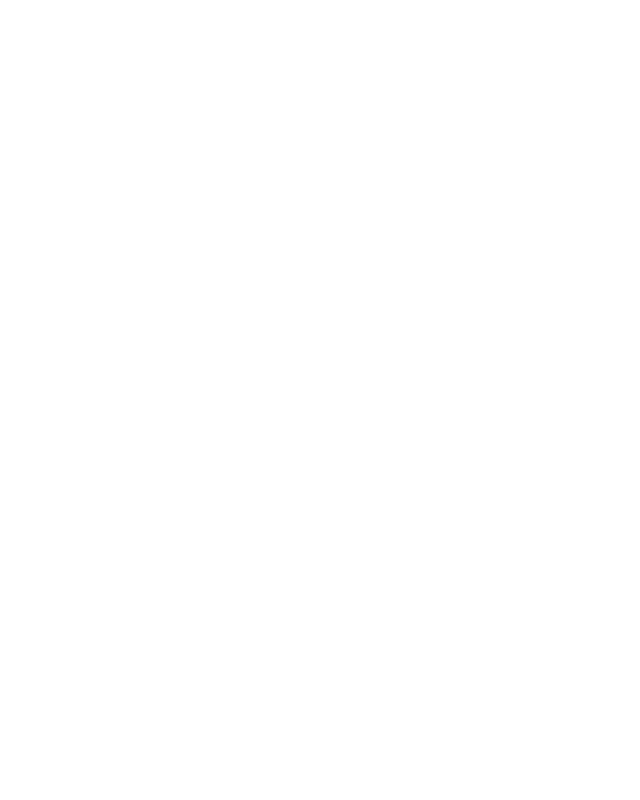
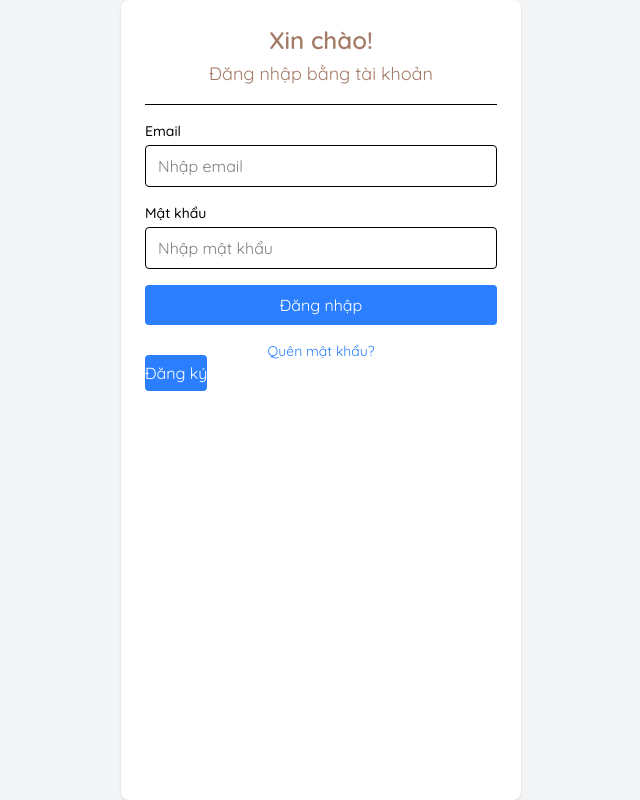
Before and after one commit to NHuuSiuuuu/webnhuc, a React (Vite) app: page /admin/login in a window 1280 px wide. Before the commit this address had no page. Shown: the whole page, without its empty margins (319-959 px from the left). Built offline with nearby package versions, Linux system fonts and the light colour scheme.

Commit message:
Thêm access_token vào localStorage và bắt buộc đăng nhập mới được vào trang Admin

```diff
--- /dev/null
+++ b/src/components/admin/ProtectedRoute.jsx
@@ -0,0 +1,10 @@
+import { Navigate, Outlet } from "react-router-dom";
+
+function ProtectedRoute() {
+  const token = localStorage.getItem("access_token");
+  if (!token) return <Navigate to="/admin/login" />;
+
+  return <Outlet />;
+}
+
+export default ProtectedRoute;
--- a/src/pages/admin/auth/LoginAdmin.jsx
+++ b/src/pages/admin/auth/LoginAdmin.jsx
@@ -0,0 +1,113 @@
+import { useMutation } from "@tanstack/react-query";
+import axios from "axios";
+import { useState } from "react";
+import { Link, useNavigate } from "react-router";
+
+function LoginAdmin() {
+  const [formData, setFormData] = useState({});
+  const [errorMessage, setErrorMessage] = useState("");
+  const navigate = useNavigate();
+
+  //   Api đăng nhập
+  const fetchLogin = async (data) => {
+    const res = await axios.post(`http://localhost:3001/api/login`, data);
+    return res.data;
+  };
+
+  const { mutate, isPending } = useMutation({
+    mutationFn: fetchLogin,
+
+    // API hoạt động [STATUS 200, 201, ...], chỉ là logic lỗi: email sai, k tồn tại, ....
+    onSuccess: (data) => {
+      if (data.status === "OK") {
+        localStorage.setItem("access_token", data.access_token);
+        localStorage.setItem("refresh_token", data.refresh_token);
+
+        // Set lại nếu những lần trước người đăng nhập lỗi
+        setErrorMessage("");
+        console.log("hehehe");
+        navigate("/admin");
+      } else if (data.status === "ERR") {
+        setErrorMessage(data.message);
+      }
+    },
+
+    //[STATUS 4xx, 5xx, 400, 500, 404...] Khi không connect được APi (Server chết, mất mạng,...)
+    onError: () => {
+      setErrorMessage("Không thể kết nối đến server!");
+    },
+  });
+  const handleOnChange = (e) => {
+    const { name, value, type } = e.target;
+    setFormData((prev) => ({
+      ...prev,
+      [name]: type === "number" ? Number(value) : value,
+    }));
+  };
+
+  const handleSubmit = (e) => {
+    e.preventDefault();
+    console.log(formData);
+    mutate(formData);
+  };
+  //   console.log(data);
+  console.log("errorMessage:", errorMessage);
+
+  return (
+    <div className="flex justify-center min-h-screen bg-gray-100">
+      <div className="w-[400px] bg-white p-6 rounded-lg shadow">
+        <h1 className="mb-1 text-2xl font-semibold text-center">Xin chào!</h1>
+        <h2 className="mb-4 text-lg text-center">Đăng nhập bằng tài khoản</h2>
+
+        <hr className="mb-4" />
+        {errorMessage && <div className="text-[#f00]">{errorMessage} !</div>}
+
+        <form onSubmit={handleSubmit} className="flex flex-col gap-4">
+          <div>
+            <label className="block mb-1 text-sm font-medium">Email</label>
+            <input
+              onChange={handleOnChange}
+              name="email"
+              type="email"
+              className="w-full px-3 py-2 border rounded focus:outline-none focus:ring-2 focus:ring-blue-400"
+              placeholder="Nhập email"
+            />
+          </div>
+
+          <div>
+            <label className="block mb-1 text-sm font-medium">Mật khẩu</label>
+            <input
+              onChange={handleOnChange}
+              name="password"
+              type="password"
+              className="w-full px-3 py-2 border rounded focus:outline-none focus:ring-2 focus:ring-blue-400"
+              placeholder="Nhập mật khẩu"
+            />
+          </div>
+
+          <button
+            type="submit"
+            disabled={isPending}
+            className="py-2 text-white transition bg-blue-500 rounded hover:bg-blue-600"
+          >
+            {isPending ? "Đang đăng nhập..." : "Đăng nhập"}
+          </button>
+        </form>
+
+        <button className="block mx-auto mt-4 text-sm text-blue-500 hover:underline">
+          Quên mật khẩu?
+        </button>
+
+        <Link
+          to="http://localhost:5173/register"
+          type="button"
+          className="py-2 text-white transition bg-blue-500 rounded hover:bg-blue-600"
+        >
+          Đăng ký
+        </Link>
+      </div>
+    </div>
+  );
+}
+
+export default LoginAdmin;
--- a/src/pages/admin/auth/RegisterAdmin.jsx
+++ b/src/pages/admin/auth/RegisterAdmin.jsx
@@ -0,0 +1,7 @@
+function RegisterAdmin() {
+    return (
+        <div></div>
+    );
+}
+
+export default RegisterAdmin;
```
Also changed, not shown: src/routes/index.route.jsx (+11 -0 lines).
